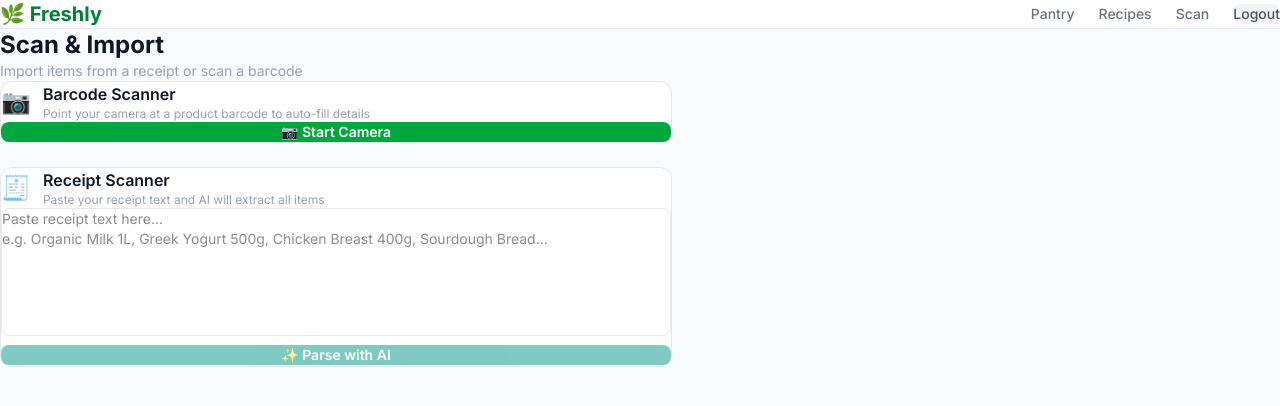
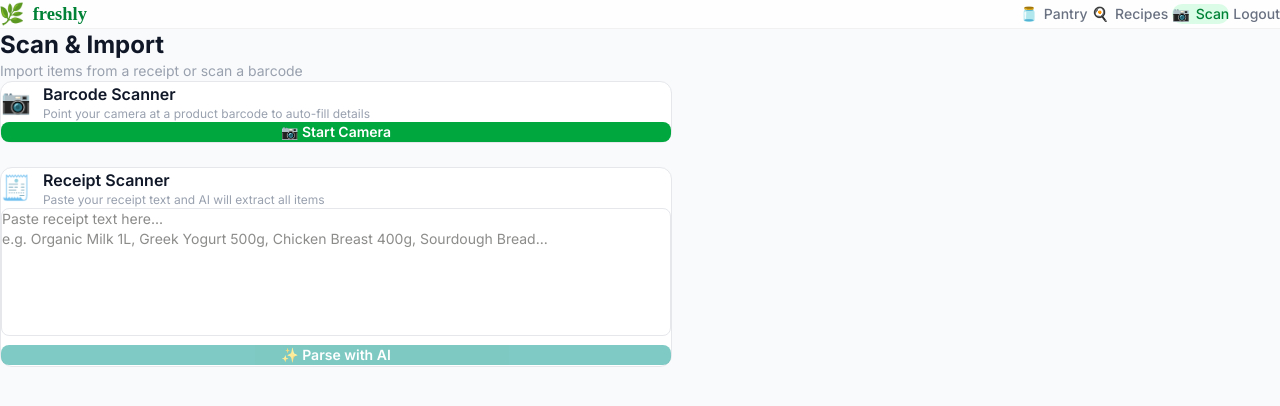
Before and after one commit to meghaasinghh/freshly, a Next.js app: page /dashboard/scan in a window 1280 px wide. Shown: the top 406 px of the page. Built offline with nearby package versions, Linux system fonts and the light colour scheme; no server answers; the database is empty.

Commit message:
style: redesign Navbar with animations and active link indicator

```diff
--- a/components/ui/Navbar.tsx
+++ b/components/ui/Navbar.tsx
@@ -1,10 +1,18 @@
 'use client'
 import { supabase } from '@/lib/supabase'
-import { useRouter } from 'next/navigation'
+import { useRouter, usePathname } from 'next/navigation'
 import Link from 'next/link'
+import { motion } from 'framer-motion'
+
+const links = [
+  { href: '/dashboard', label: 'Pantry', icon: '🫙' },
+  { href: '/dashboard/recipes', label: 'Recipes', icon: '🍳' },
+  { href: '/dashboard/scan', label: 'Scan', icon: '📷' },
+]
 
 export function Navbar() {
   const router = useRouter()
+  const pathname = usePathname()
 
   const handleLogout = async () => {
     await supabase.auth.signOut()
@@ -12,37 +20,54 @@ export function Navbar() {
   }
 
   return (
-    <nav className="bg-white border-b border-gray-200 px-6 py-3 flex items-center justify-between sticky top-0 z-50">
-      <Link href="/dashboard" className="text-xl font-bold text-green-700">
-        🌿 Freshly
+    <motion.nav
+      initial={{ y: -20, opacity: 0 }}
+      animate={{ y: 0, opacity: 1 }}
+      transition={{ duration: 0.4 }}
+      className="bg-white/80 backdrop-blur-md border-b border-black/5 px-6 py-3 flex items-center justify-between sticky top-0 z-50"
+    >
+      <Link href="/dashboard">
+        <motion.div
+          whileHover={{ scale: 1.03 }}
+          className="flex items-center gap-2"
+        >
+          <span className="text-xl">🌿</span>
+          <span className="text-lg font-bold text-green-700" style={{ fontFamily: 'DM Serif Display, serif' }}>
+            freshly
+          </span>
+        </motion.div>
       </Link>
 
-      <div className="flex items-center gap-6">
-        <Link
-          href="/dashboard"
-          className="text-sm text-gray-500 hover:text-green-700 font-medium transition"
-        >
-          Pantry
-        </Link>
-        <Link
-          href="/dashboard/recipes"
-          className="text-sm text-gray-500 hover:text-green-700 font-medium transition"
-        >
-          Recipes
-        </Link>
-        <Link
-          href="/dashboard/scan"
-          className="text-sm text-gray-500 hover:text-green-700 font-medium transition"
-        >
-          Scan
-        </Link>
-        <button
+      <div className="flex items-center gap-1">
+        {links.map(link => {
+          const isActive = pathname === link.href
+          return (
+            <Link key={link.href} href={link.href}>
+              <motion.div
+                whileHover={{ scale: 1.05 }}
+                whileTap={{ scale: 0.95 }}
+                className={`flex items-center gap-1.5 px-4 py-1.5 rounded-full text-sm font-medium transition-all ${
+                  isActive
+                    ? 'bg-green-100 text-green-700'
+                    : 'text-gray-500 hover:text-gray-800 hover:bg-gray-100'
+                }`}
+              >
+                <span>{link.icon}</span>
+                <span>{link.label}</span>
+              </motion.div>
+            </Link>
+          )
+        })}
+
+        <motion.button
+          whileHover={{ scale: 1.05 }}
+          whileTap={{ scale: 0.95 }}
           onClick={handleLogout}
-          className="text-sm bg-gray-100 hover:bg-red-50 hover:text-red-600 text-gray-600 px-4 py-1.5 rounded-lg font-medium transition"
+          className="ml-2 px-4 py-1.5 rounded-full text-sm font-medium text-gray-500 hover:text-red-600 hover:bg-red-50 transition-all"
         >
           Logout
-        </button>
+        </motion.button>
       </div>
-    </nav>
+    </motion.nav>
   )
 }
```
